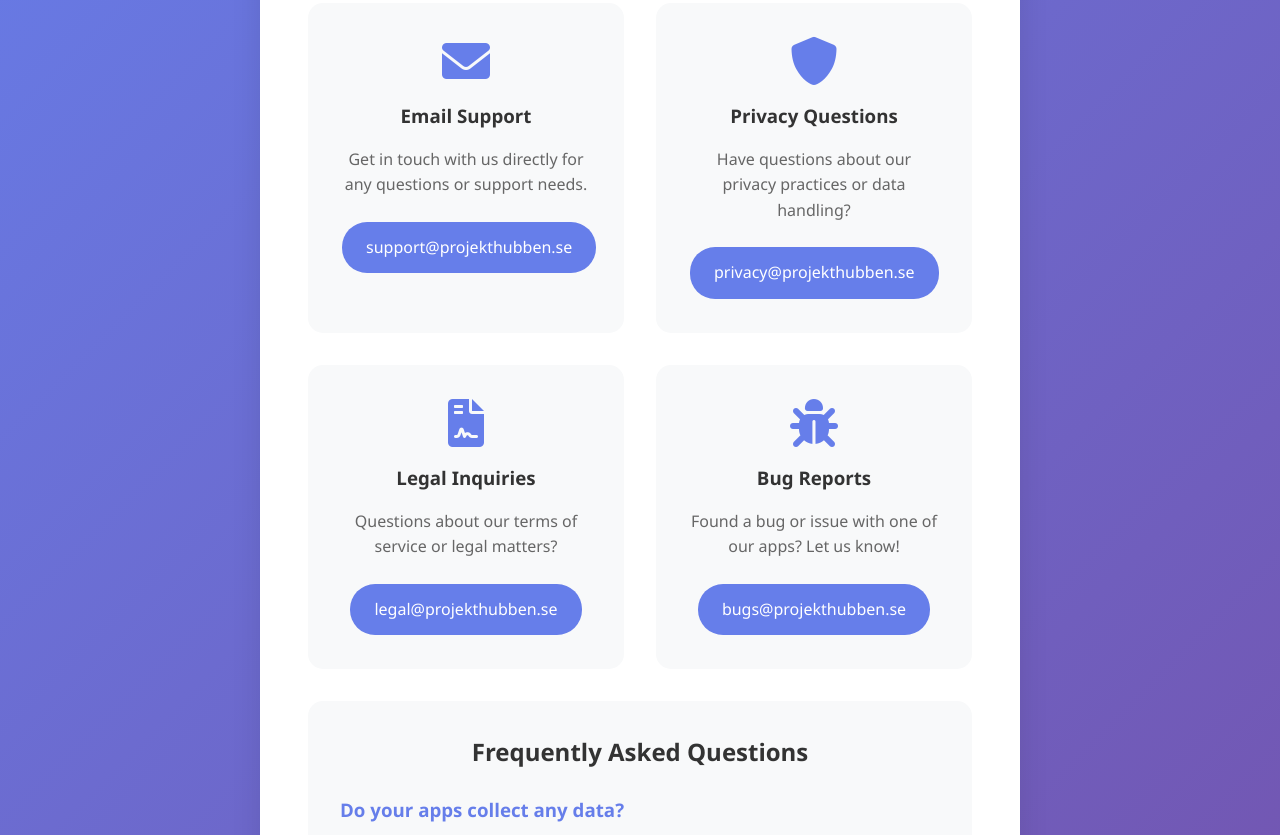
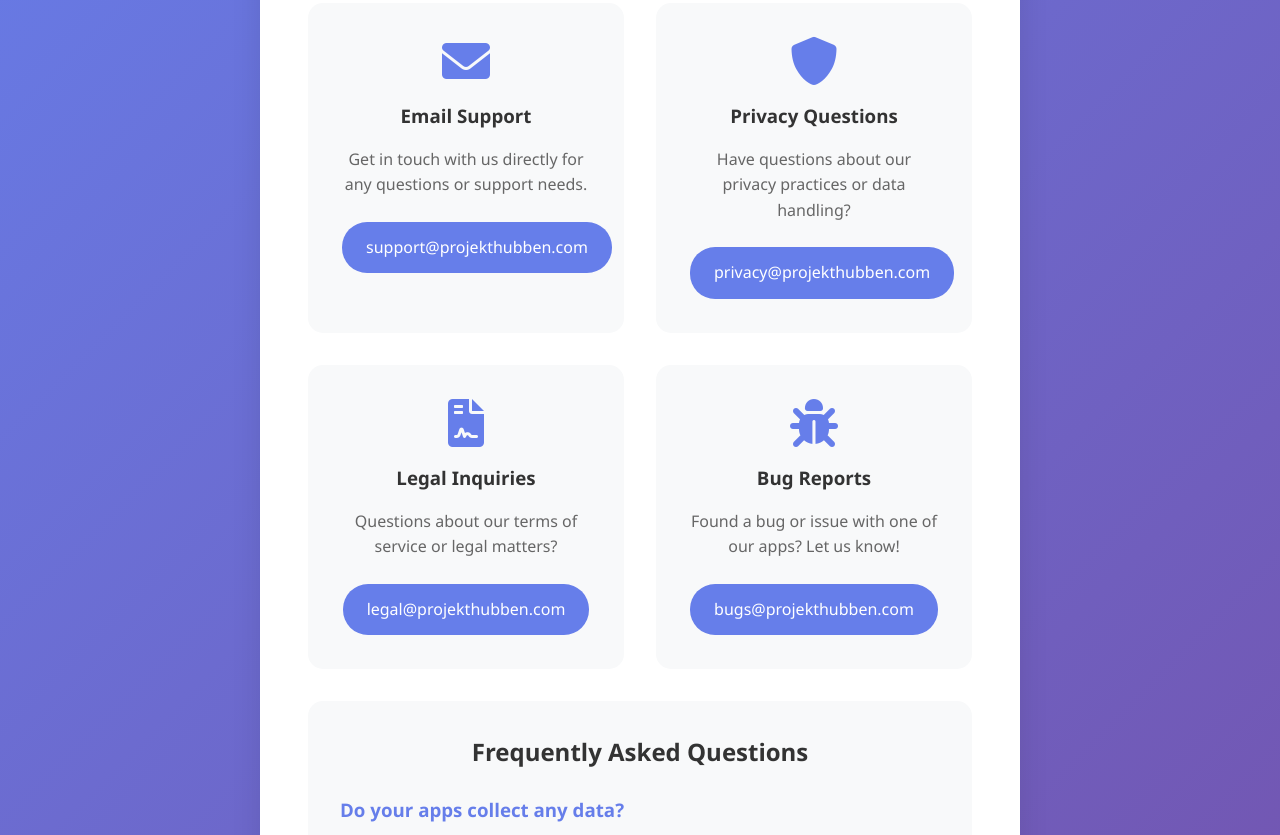
Before and after one commit to GvFredriksson/projekthubben-legal, a plain HTML site: page contact.html in a window 1280 px wide. Shown: the part 332-1167 px from the top of the page. Drawn offline with Linux system fonts and the light colour scheme.

Commit message:
Ready for public

```diff
--- a/contact.html
+++ b/contact.html
@@ -204,28 +204,28 @@
                     <i class="fas fa-envelope"></i>
                     <h3>Email Support</h3>
                     <p>Get in touch with us directly for any questions or support needs.</p>
-                    <a href="mailto:support@projekthubben.se">support@projekthubben.se</a>
+                    <a href="mailto:support@projekthubben.com">support@projekthubben.com</a>
                 </div>
 
                 <div class="contact-card">
                     <i class="fas fa-shield-alt"></i>
                     <h3>Privacy Questions</h3>
                     <p>Have questions about our privacy practices or data handling?</p>
-                    <a href="mailto:privacy@projekthubben.se">privacy@projekthubben.se</a>
+                    <a href="mailto:privacy@projekthubben.com">privacy@projekthubben.com</a>
                 </div>
 
                 <div class="contact-card">
                     <i class="fas fa-file-contract"></i>
                     <h3>Legal Inquiries</h3>
                     <p>Questions about our terms of service or legal matters?</p>
-                    <a href="mailto:legal@projekthubben.se">legal@projekthubben.se</a>
+                    <a href="mailto:legal@projekthubben.com">legal@projekthubben.com</a>
                 </div>
 
                 <div class="contact-card">
                     <i class="fas fa-bug"></i>
                     <h3>Bug Reports</h3>
                     <p>Found a bug or issue with one of our apps? Let us know!</p>
-                    <a href="mailto:bugs@projekthubben.se">bugs@projekthubben.se</a>
+                    <a href="mailto:bugs@projekthubben.com">bugs@projekthubben.com</a>
                 </div>
             </div>
 
```
Also changed, not shown: privacy-policy.html (+2 -2 lines), terms-of-service.html (+2 -2 lines), 1 other file.
